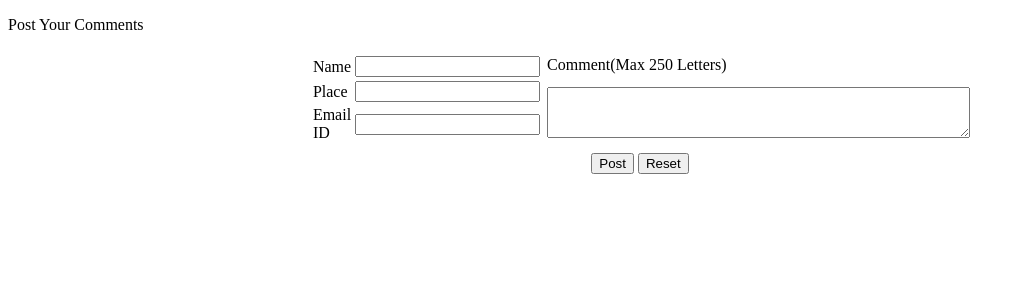
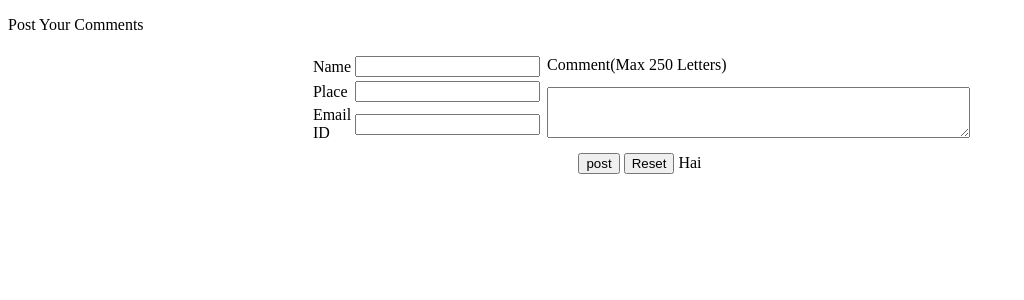
Before and after one commit to anishsheela/bloodbank, a PHP site: page /post.php in a window 1280 px wide. Shown: the top 300 px of the page, without its empty margins (0-1024 px from the left). Run offline with PHP 8.4, Linux system fonts and the light colour scheme; data that the repository does not hold is empty; some libraries are stand-ins or nearby versions.

Commit message:
Captch partly compleated

```diff
--- a/post.php
+++ b/post.php
@@ -1,4 +1,10 @@
 <!DOCTYPE html PUBLIC "-//W3C//DTD XHTML 1.0 Transitional//EN" "http://www.w3.org/TR/xhtml1/DTD/xhtml1-transitional.dtd">
+
+<script type= "text/javascript">
+    var RecaptchaOptions = {
+        theme: 'clean'
+    };
+</script>
 <html xmlns="http://www.w3.org/1999/xhtml">
 
 
@@ -32,16 +38,16 @@
         require_once('recaptcha/recaptchalib.php');
         $publickey = "6Lcd87oSAAAAAIjpzZC74bCCtSOMVRRiHnmTy2Mb"; // you got this from the signup page
         echo recaptcha_get_html($publickey);
-            ?>
+        ?>
       </td>
     </tr>
     <tr>
       <td colspan="2" bgcolor="#FFFFFF">
 
         <div align="center">
-          <input name="post" type="submit" id="post" value="Post" />
+          <input name="post" type="submit" id="post" value="post" />
           <input type="submit" name="reset" value="Reset" id="reset" />
-        <?php echo $mg; ?></div></td></tr>
+        <?php echo $mg."Hai"; ?></div></td></tr>
   </table>
 </form>
 </body>
```
